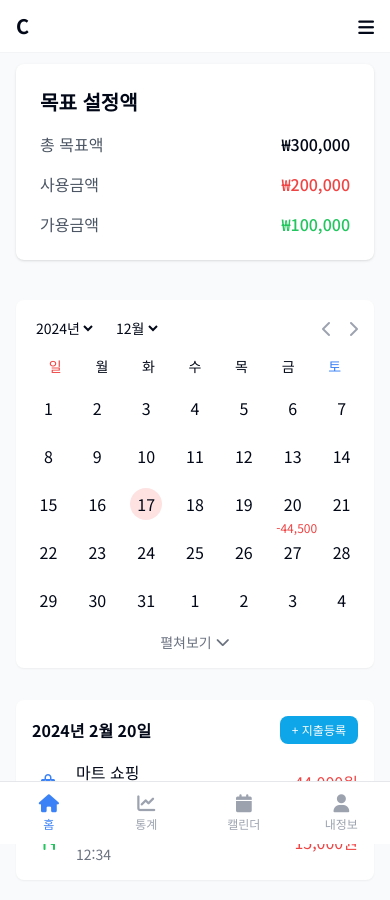
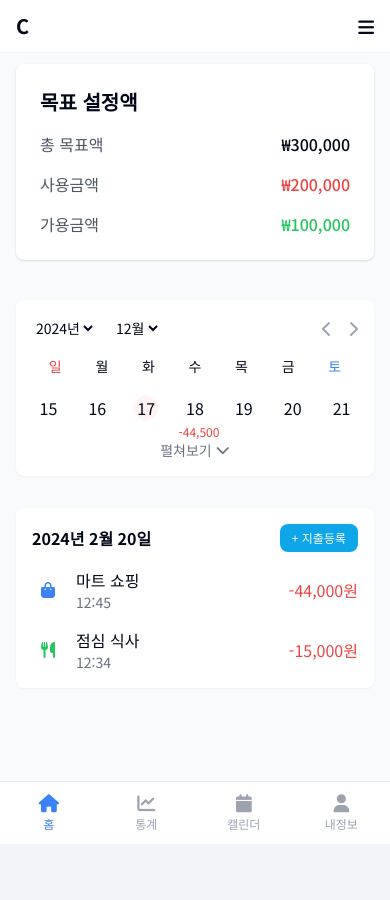
Before and after one commit to yuseonyoung/Modu_expend_book, a Next.js app in the folder Modu_expense_book/modu_expend_book/: page /dashboard in a window 390 px wide. Shown: the top 900 px of the page. After the commit the page ends 844 px from the top, so only its background shows below. Built offline with nearby package versions, Linux system fonts and the light colour scheme.

Commit message:
Update Mobile Calendar
Update Mobile Calendar

```diff
--- a/Modu_expense_book/modu_expend_book/src/app/dashboard/ui/Calendar.tsx
+++ b/Modu_expense_book/modu_expend_book/src/app/dashboard/ui/Calendar.tsx
@@ -9,7 +9,8 @@ import {
   isSameMonth,
   isSunday,
   isSaturday,
-    isToday
+  isToday,
+  addDays
 } from 'date-fns'
 
 interface CalendarProps {
@@ -27,6 +28,7 @@ export default function Calendar({ isMobile }: CalendarProps) {
   const [year, setYear] = useState(today.getFullYear())
   const [month, setMonth] = useState(today.getMonth() + 1)
   const [currentDate, setCurrentDate] = useState(today)
+  const [isExpanded, setIsExpanded] = useState(false)
 
   useEffect(() => {
     setCurrentDate(new Date(year, month - 1))
@@ -38,6 +40,12 @@ export default function Calendar({ isMobile }: CalendarProps) {
   const calendarEnd = endOfWeek(monthEnd)
 
   const days = eachDayOfInterval({ start: calendarStart, end: calendarEnd })
+
+  // 현재 주의 날짜들 계산
+  const currentWeekDays = eachDayOfInterval({
+    start: startOfWeek(today),
+    end: addDays(startOfWeek(today), 6)
+  })
 
   const handleMonthChange = (direction: 'prev' | 'next') => {
     const newDate = new Date(currentDate)
@@ -106,30 +114,46 @@ export default function Calendar({ isMobile }: CalendarProps) {
           <div className="text-blue-500 text-sm">토</div>
         </div>
         <div className="grid grid-cols-7 text-center gap-4">
-                    {days.map((day, index) => (
+          {isExpanded ? days.map((day, index) => (
             <div key={index} className="relative flex items-center justify-center h-8">
               {isToday(day) && (
                 <span className="absolute inset-0 flex items-center justify-center">
-                            <span className="w-8 h-8 rounded-full bg-red-100"></span>
+                  <span className="w-6 h-6 rounded-full bg-red-50"></span>
                 </span>
               )}
               <span className="relative z-10">{format(day, 'd')}</span>
-                        {format(day, 'd') === '20' && (
+              {format(day, 'd') === '18' && (
+                <div className="text-xs text-red-500 absolute -bottom-4 w-full text-center">-44,500</div>
+              )}
+            </div>
+          )) : currentWeekDays.map((day, index) => (
+            <div key={index} className="relative flex items-center justify-center h-8">
+              {isToday(day) && (
+                <span className="absolute inset-0 flex items-center justify-center">
+                  <span className="w-6 h-6 rounded-full bg-red-50"></span>
+                </span>
+              )}
+              <span className="relative z-10">{format(day, 'd')}</span>
+              {format(day, 'd') === '18' && (
                 <div className="text-xs text-red-500 absolute -bottom-4 w-full text-center">-44,500</div>
               )}
             </div>
           ))}
         </div>
         <div className="text-center mt-4">
-                    <button className="text-sm text-gray-500 hover:text-gray-700 flex items-center justify-center w-full">
-                        <span>펼쳐보기</span>
-                        <i className="fas fa-chevron-down ml-1"></i>
+          <button
+            onClick={() => setIsExpanded(!isExpanded)}
+            className="text-sm text-gray-500 hover:text-gray-700 flex items-center justify-center w-full"
+          >
+            <span>{isExpanded ? '접기' : '펼쳐보기'}</span>
+            <i className={`fas fa-chevron-${isExpanded ? 'up' : 'down'} ml-1`}></i>
           </button>
         </div>
       </section>
     )
   }
 
+  // 웹 버전 렌더링 코드는 그대로 유지
   return (
     <div className="col-span-2 bg-white p-6 rounded-lg shadow h-full">
       <div className="flex justify-between items-center mb-6">
@@ -176,10 +200,12 @@ export default function Calendar({ isMobile }: CalendarProps) {
             {days.filter((_, i) => i % 7 === 0).map((day, index) => (
               <div key={index} className={getDayClass(day)}>
                 {isToday(day) && (
-                                    <div className="absolute inset-0 rounded-full bg-sky-100 bg-opacity-50 -z-10" />
+                  <span className="absolute inset-0 flex items-center justify-center">
+                    <span className="w-8 h-8 rounded-full bg-red-50"></span>
+                  </span>
                 )}
-                                {format(day, 'd')}
-                                {format(day, 'd') === '20' && (
+                <span className="relative z-10">{format(day, 'd')}</span>
+                {format(day, 'd') === '18' && (
                   <div className="text-xs text-red-500">-44,500</div>
                 )}
               </div>
@@ -193,19 +219,17 @@ export default function Calendar({ isMobile }: CalendarProps) {
             </div>
             <div className="space-y-8">
               {days.filter((_, i) => i % 7 === dayIndex + 1).map((day, index) => (
-                                // 날짜 렌더링 부분 수정
                 <div key={index} className={getDayClass(day)}>
                   {isToday(day) && (
                     <span className="absolute inset-0 flex items-center justify-center">
-                                            <span className="w-8 h-8 rounded-full bg-red-100 absolute"></span>
+                      <span className="w-8 h-8 rounded-full bg-red-50"></span>
                     </span>
                   )}
                   <span className="relative z-10">{format(day, 'd')}</span>
-                                    {format(day, 'd') === '20' && (
-                                        <div className="text-xs text-red-500 relative z-10">-44,500</div>
+                  {format(day, 'd') === '18' && (
+                    <div className="text-xs text-red-500">-44,500</div>
                   )}
                 </div>
-
               ))}
             </div>
           </div>
```
Lines whose indentation alone changed are shown as unchanged.
